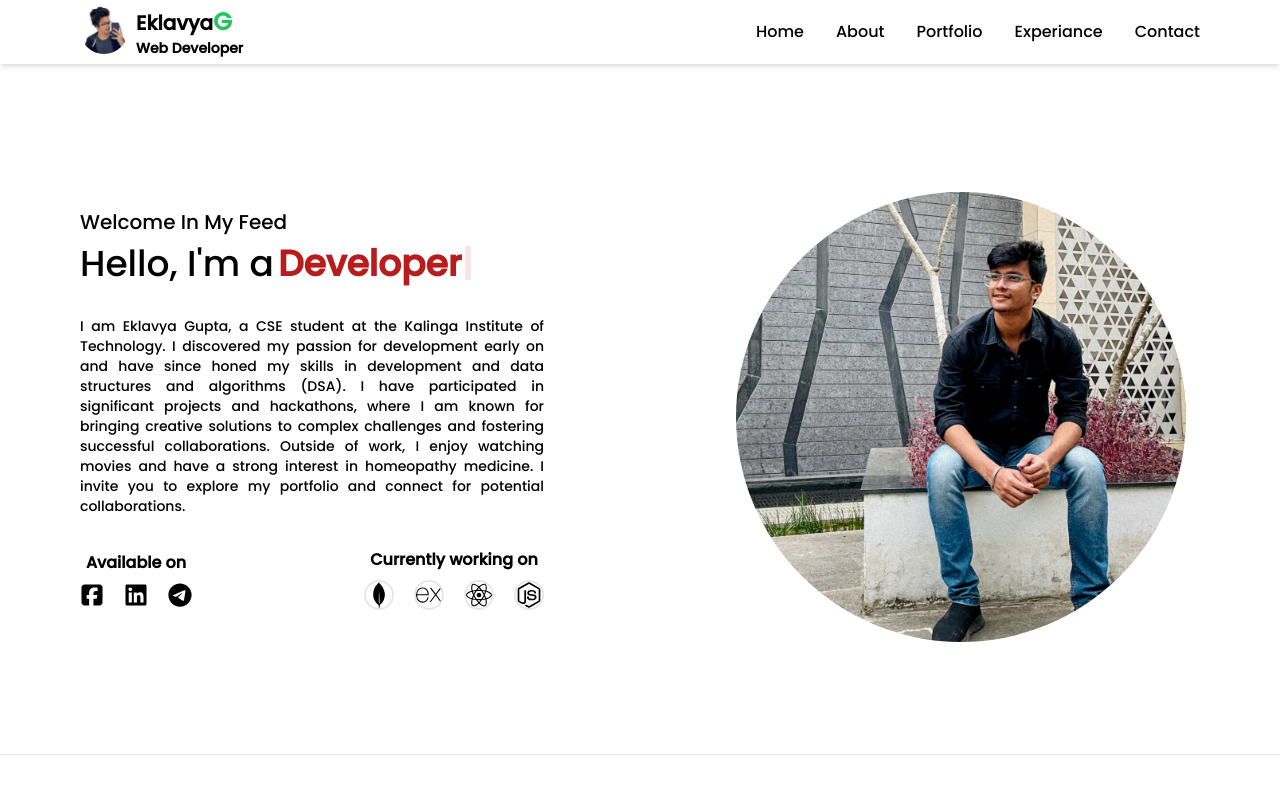
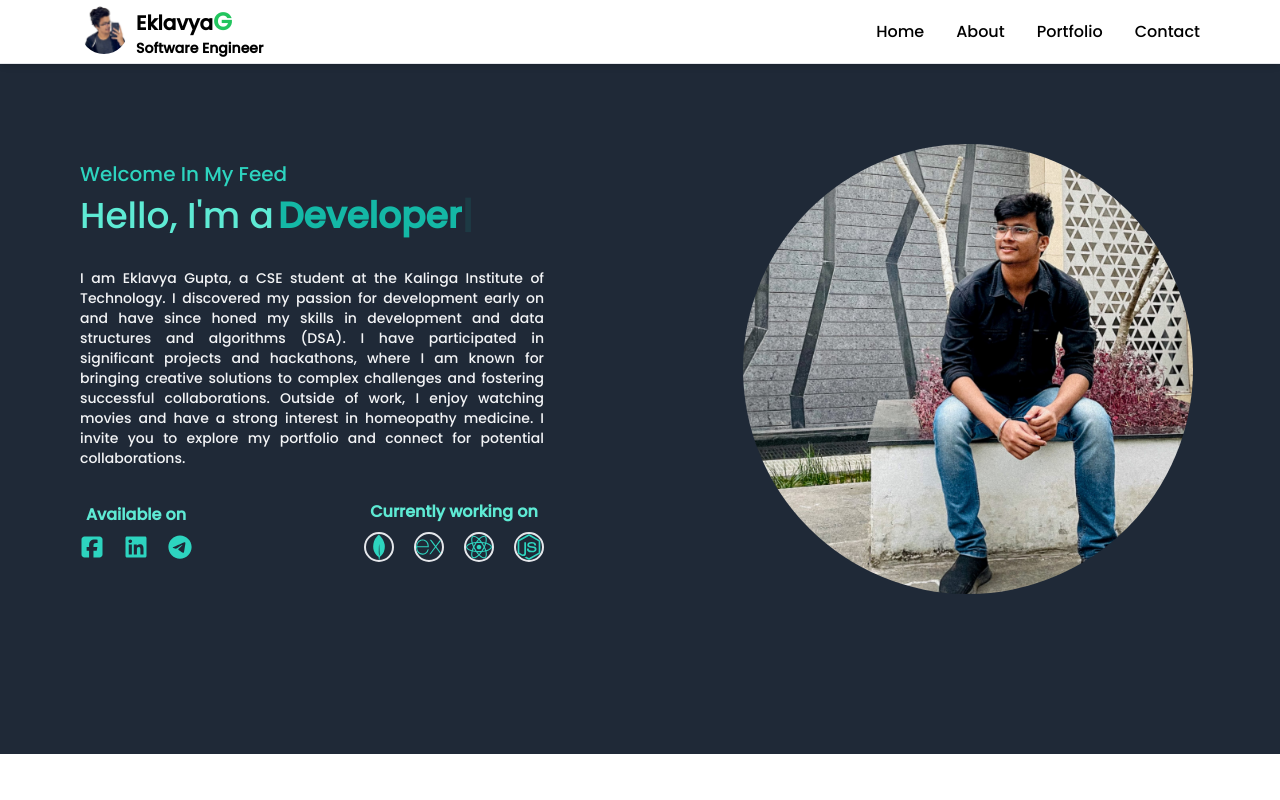
Before and after one commit to Eklavya2003/My_PortFolio, a React (Vite) app: page / in a window 1280 px wide. Shown: the top 800 px of the page. Built offline with nearby package versions, Linux system fonts and the light colour scheme.

Commit message:
completed

```diff
--- a/src/App.jsx
+++ b/src/App.jsx
@@ -2,7 +2,6 @@ import React from "react";
 import Navbar from "./components/Navbar";
 import Home from "./components/Home";
 import About from "./components/About";
-// import PortFolio from "./components/PortFolio";
 import Experiance from "./components/Experiance";
 import Footer from "./components/Footer";
 import Contact from "./components/Contact";
--- a/src/components/Home.jsx
+++ b/src/components/Home.jsx
@@ -1,34 +1,27 @@
 import React from "react";
-
 import pic from "../../public/me3.jpg";
-
 import { FaSquareFacebook } from "react-icons/fa6";
 import { FaLinkedin } from "react-icons/fa";
-import { IoLogoYoutube } from "react-icons/io";
 import { FaTelegram } from "react-icons/fa6";
-
 import { SiMongodb } from "react-icons/si";
 import { SiExpress } from "react-icons/si";
 import { FaReact } from "react-icons/fa";
 import { FaNodeJs } from "react-icons/fa6";
-
 import { ReactTyped } from "react-typed";
 
 function Home() {
   return (
-    <>
     <div
       name="Home"
-        className="max-w-screen-2xl container mx-auto px-4 md:px-20 my-28"
+      className="max-w-screen-2xl container mx-auto px-4 md:px-20 my-0 pt-16 pb-28 bg-gray-800 text-gray-100"
     >
       <div className="flex flex-col md:flex-row">
         <div className="md:w-1/2 mt-12 md:mt-24 space-y-2 order-2 md:order-1">
-            <span className="text-xl">Welcome In My Feed</span>
+          <span className="text-xl text-teal-400">Welcome In My Feed</span>
           <div className="flex space-x-1 text-2xl md:text-4xl">
-              <h1>Hello, I'm a</h1>
-              {/* <span >Developer</span> */}
+            <h1 className="text-teal-300">Hello, I'm a</h1>
             <ReactTyped
-                className="text-red-700 font-bold"
+              className="text-teal-500 font-bold"
               strings={["Developer", "Programmer", "Coder"]}
               typeSpeed={40}
               backSpeed={50}
@@ -42,64 +35,70 @@ function Home() {
             have since honed my skills in development and data structures and
             algorithms (DSA). I have participated in significant projects and
             hackathons, where I am known for bringing creative solutions to
-              complex challenges and fostering successful collaborations.
-              Outside of work, I enjoy watching movies and have a strong
-              interest in homeopathy medicine. I invite you to explore my
-              portfolio and connect for potential collaborations.
+            complex challenges and fostering successful collaborations. Outside
+            of work, I enjoy watching movies and have a strong interest in
+            homeopathy medicine. I invite you to explore my portfolio and
+            connect for potential collaborations.
           </p>
           <br />
           {/* social media icons */}
           <div className="flex flex-col items-center md:flex-row justify-between space-y-6 md:space-y-0">
-              <div className="  space-y-2">
-                <h1 className="font-bold text-center ">Available on</h1>
+            <div className="space-y-2">
+              <h1 className="font-bold text-center text-teal-300">
+                Available on
+              </h1>
               <ul className="flex space-x-5">
                 <li>
                   <a
                     href="https://www.facebook.com/eklavya.gupta.39566/"
                     target="_blank"
+                    rel="noopener noreferrer"
                   >
-                      <FaSquareFacebook className="text-2xl cursor-pointer" />
+                    <FaSquareFacebook className="text-2xl text-teal-400 hover:text-teal-300 cursor-pointer transition-colors duration-300" />
                   </a>
                 </li>
                 <li>
                   <a
                     href="https://www.linkedin.com/in/eklavya-gupta-05994829b/"
                     target="_blank"
+                    rel="noopener noreferrer"
                   >
-                      <FaLinkedin className="text-2xl cursor-pointer" />
+                    <FaLinkedin className="text-2xl text-teal-400 hover:text-teal-300 cursor-pointer transition-colors duration-300" />
                   </a>
                 </li>
-
                 <li>
-                    <a href="https://t.me/" target="_blank">
-                      <FaTelegram className="text-2xl cursor-pointer" />
+                  <a
+                    href="https://t.me/"
+                    target="_blank"
+                    rel="noopener noreferrer"
+                  >
+                    <FaTelegram className="text-2xl text-teal-400 hover:text-teal-300 cursor-pointer transition-colors duration-300" />
                   </a>
                 </li>
               </ul>
             </div>
-              <div className=" space-y-2">
-                <h1 className="font-bold text-center">Currently working on</h1>
+            <div className="space-y-2">
+              <h1 className="font-bold text-center text-teal-300">
+                Currently working on
+              </h1>
               <div className="flex space-x-5">
-                  <SiMongodb className="text-2xl md:text-3xl hover:scale-110 duration-200 rounded-full border-[2px] cursor-pointer" />
-                  <SiExpress className="text-2xl md:text-3xl hover:scale-110 duration-200 rounded-full border-[2px] cursor-pointer" />
-                  <FaReact className="text-2xl md:text-3xl hover:scale-110 duration-200 rounded-full border-[2px] cursor-pointer" />
-                  <FaNodeJs className="text-2xl md:text-3xl hover:scale-110 duration-200 rounded-full border-[2px] cursor-pointer" />
+                <SiMongodb className="text-2xl md:text-3xl text-teal-400 hover:scale-110 duration-200 rounded-full border-[2px] cursor-pointer" />
+                <SiExpress className="text-2xl md:text-3xl text-teal-400 hover:scale-110 duration-200 rounded-full border-[2px] cursor-pointer" />
+                <FaReact className="text-2xl md:text-3xl text-teal-400 hover:scale-110 duration-200 rounded-full border-[2px] cursor-pointer" />
+                <FaNodeJs className="text-2xl md:text-3xl text-teal-400 hover:scale-110 duration-200 rounded-full border-[2px] cursor-pointer" />
               </div>
             </div>
           </div>
         </div>
-          <div className="md:w-1/2 md:ml-48 md:mt-20 mt-8 order-1">
+        <div className="md:w-1/2 flex flex-col items-center justify-center md:ml-48 md:mt-20 mt-8 order-1">
           <img
             src={pic}
-              className="rounded-full md:w-[450px] md:h-[450px]"
-              alt=""
+            className="rounded-full md:w-[450px] md:h-[450px] mb-12"
+            alt="Eklavya Gupta"
           />
         </div>
       </div>
     </div>
-
-      <hr />
-    </>
   );
 }
 
--- a/src/components/Navbar.jsx
+++ b/src/components/Navbar.jsx
@@ -3,39 +3,24 @@ import pic from "../../public/me.png";
 import { AiOutlineMenu } from "react-icons/ai";
 import { IoCloseSharp } from "react-icons/io5";
 import { Link } from "react-scroll";
+
 function Navbar() {
   const [menu, setMenu] = useState(false);
   const navItems = [
-    {
-      id: 1,
-      text: "Home",
-    },
-    {
-      id: 2,
-      text: "About",
-    },
-    {
-      id: 3,
-      text: "Portfolio",
-    },
-    {
-      id: 4,
-      text: "Experiance",
-    },
-    {
-      id: 5,
-      text: "Contact",
-    },
+    { id: 1, text: "Home" },
+    { id: 2, text: "About" },
+    { id: 3, text: "Portfolio" },
+    { id: 4, text: "Contact" },
   ];
+
   return (
-    <>
-      <div className="max-w-screen-2xl container mx-auto px-4 md:px-20 h-16 shadow-md fixed top-0 left-0 right-0 z-50 bg-white">
+    <div className="max-w-screen-2xl container mx-auto px-4 md:px-20 h-16 shadow-md fixed top-0 left-0 right-0 z-50 bg-white border-b">
       <div className="flex justify-between items-center h-16">
-          <div className=" flex space-x-2">
+        <div className="flex space-x-2">
           <img src={pic} className="h-12 w-12 rounded-full" alt="" />
           <h1 className="font-semibold text-xl cursor-pointer">
             Eklavya<span className="text-green-500 text-2xl">G</span>
-              <p className="text-sm">Web Developer</p>
+            <p className="text-sm">Software Engineer</p>
           </h1>
         </div>
         {/* desktop navbar */}
@@ -88,7 +73,6 @@ function Navbar() {
         </div>
       )}
     </div>
-    </>
   );
 }
 
```
Lines whose indentation alone changed are shown as unchanged.
